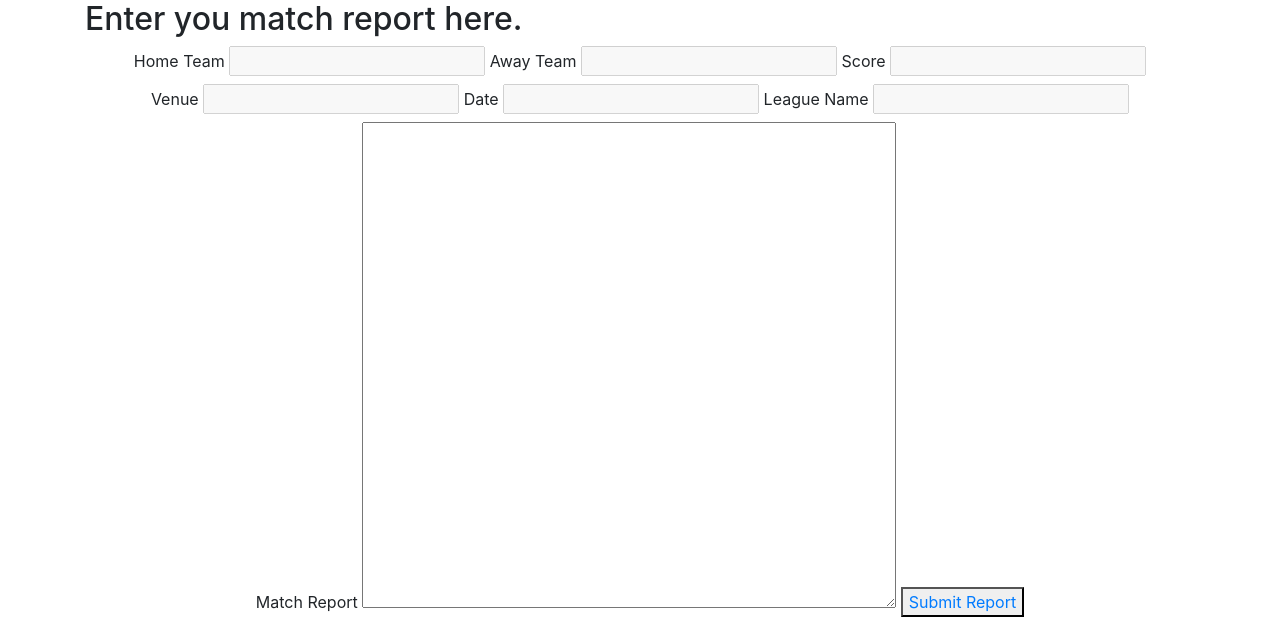
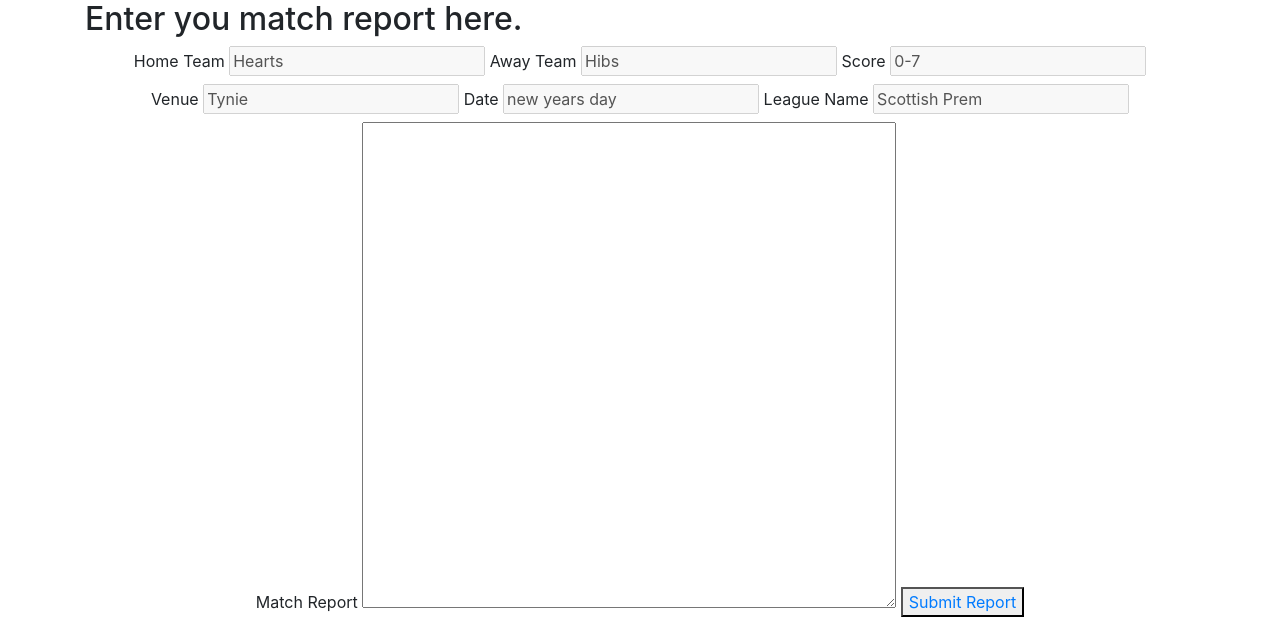
Before and after one commit to jboyd8/milestone-project-3, a Flask app: page /create_report in a window 1280 px wide. Shown: the part 56-677 px from the top of the page. Run offline with Flask 2, Linux system fonts and the light colour scheme; some libraries are stand-ins or nearby versions.

Commit message:
feat: added ids to each of form elements

```diff
--- a/app/templates/createreport.html
+++ b/app/templates/createreport.html
@@ -8,26 +8,26 @@
             <form action="{{ url_for('submit_report') }}" method="POST" class="text-center">
 
                 <label>Home Team
-                    <input type="text" value="" name="home_team" disabled>
+                    <input type="text" value="Hearts" name="home_team" id="home_team" disabled>
                 </label>
                 <label>Away Team
-                    <input type="text" value="" name="away_team" disabled>
+                    <input type="text" value="Hibs" name="away_team" id="away_team" disabled>
                 </label>
                 <label>Score
-                    <input type="text" value="" name="score" disabled>
+                    <input type="text" value="0-7" name="score" id="score" disabled>
                 </label>
                 <label>Venue
-                    <input type="text" value="" name="venue" disabled>
+                    <input type="text" value="Tynie" name="venue" id="venue" disabled>
                 </label>
                 <label>Date
-                    <input type="text" value="" name="date" disabled>
+                    <input type="text" value="new years day" name="date" id="date" disabled>
                 </label>
                 <label>League Name
-                    <input type="text" value="" name="league_name" disabled>
+                    <input type="text" value="Scottish Prem" name="league_name" id="league_name" disabled>
                 </label>
 
                 <label>Match Report
-                    <textarea name="match_report" id="" cols="50" rows="20" required></textarea>
+                    <textarea name="match_report" id="match_report" cols="50" rows="20" required></textarea>
                 </label>
 
 
```
